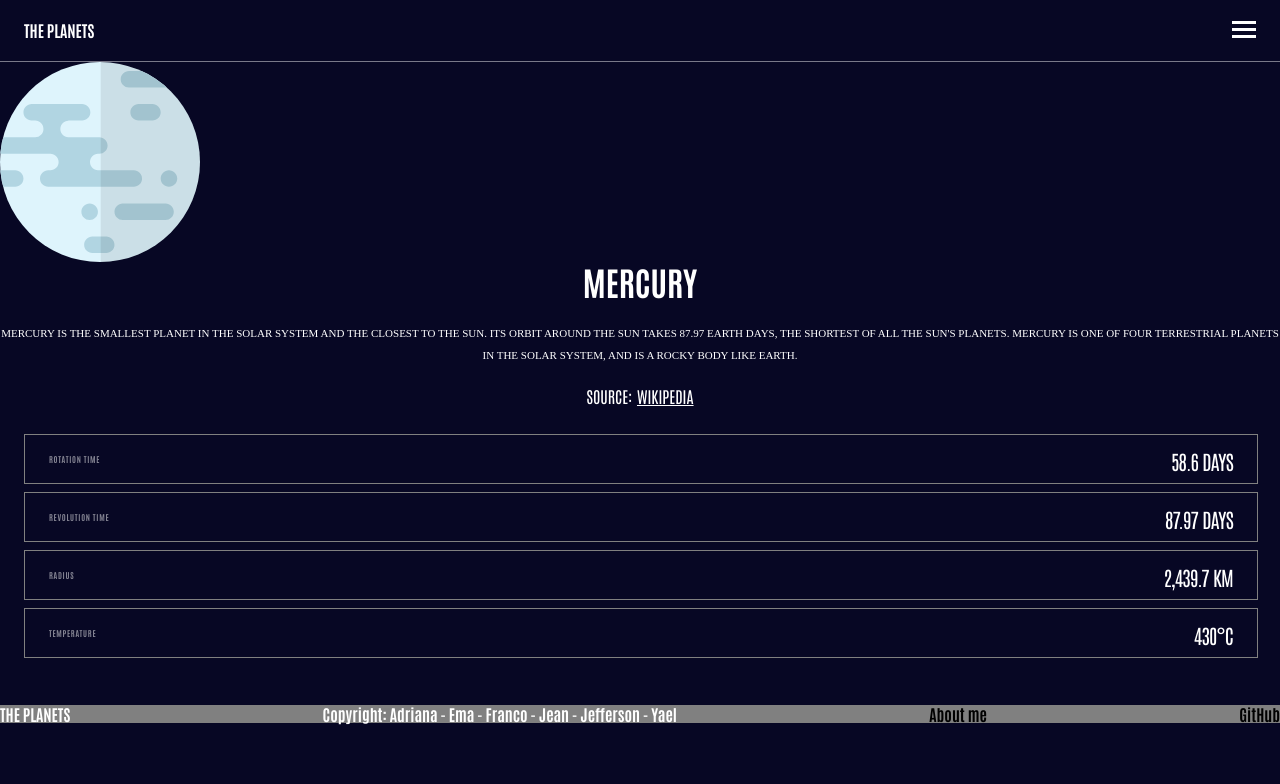
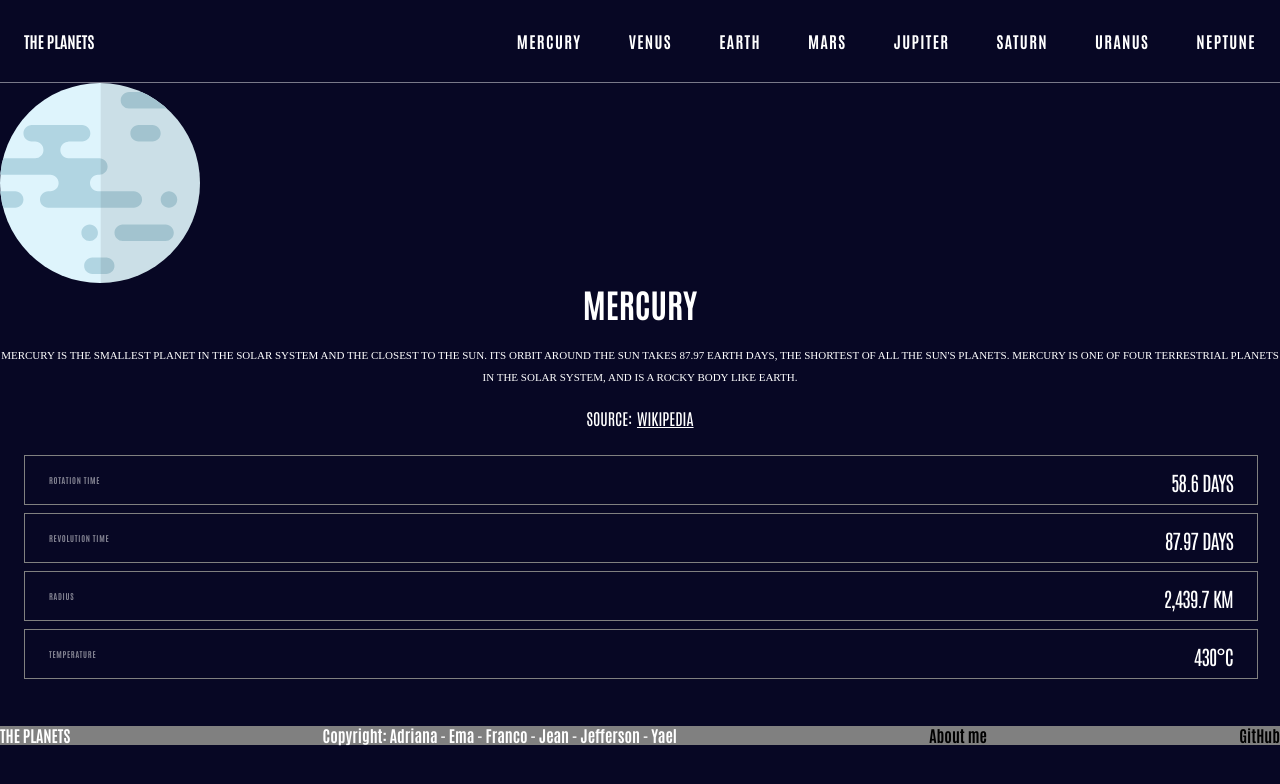
Before and after one commit to Jefersonsteven/planects-fact-site-with-next, a Next.js app: page / in a window 1280 px wide. Shown: the top 784 px of the page. Built offline with nearby package versions, Linux system fonts and the light colour scheme.

Commit message:
create: navbar menu desktop

```diff
--- a/src/components/Header/Header.module.css
+++ b/src/components/Header/Header.module.css
@@ -50,3 +50,69 @@
     width: 100%;
     z-index: 1;
 }
+
+
+
+
+@media (min-width: 768px) {
+
+    .Header {
+        flex-direction: column;
+    }
+
+    .Header figure {
+        display: none;
+    }
+
+    .Menu {
+        position: relative;
+        top: 0;
+    }
+
+    .ListMenu li div div {
+        display: none;
+    }
+
+    .ListMenu li div p {
+        font-size: 16px;
+    }
+
+    .ListMenu li span {
+        display: none;
+    }
+
+    .ListMenu li {
+        border: none;
+        height: auto;
+        cursor: pointer;
+    }
+
+    .ListMenu li > div {
+        height: auto;
+    }
+
+    .ListMenu {
+        justify-content: space-between;
+    }
+
+    .Close {
+        display: flex;
+    }
+
+    .OpenMenu {
+        flex-direction: row;
+    }
+}
+
+
+@media (min-width: 1000px) {
+
+    .Header {
+        flex-direction: row;
+    }
+
+    .Menu {
+        max-width: 60%;
+    }
+
+}
```
